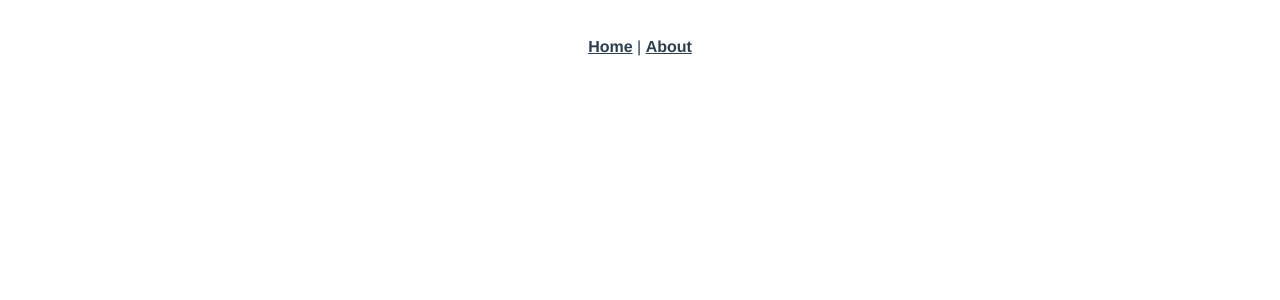
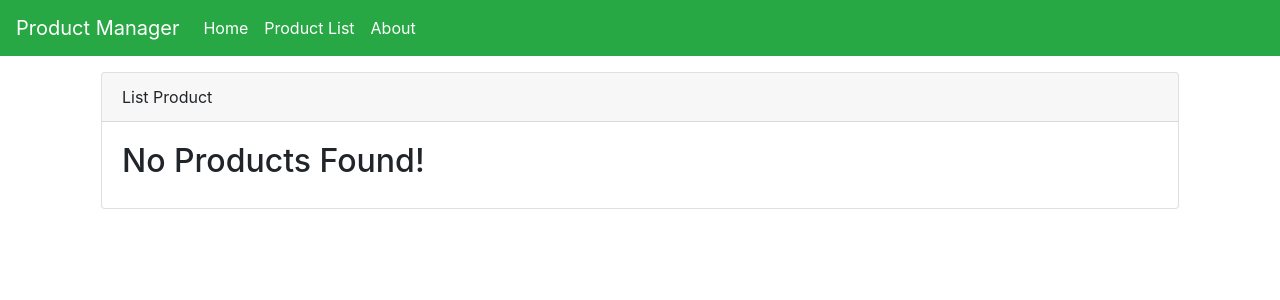
Before and after one commit to git4ruby/mohit-product-manager-vuex, a Vue app: page /product-list in a window 1280 px wide. Shown: the top 300 px of the page. Built offline with nearby package versions, Linux system fonts and the light colour scheme.

Commit message:
Copy required code from non vuex project

```diff
--- /dev/null
+++ b/db.json
@@ -0,0 +1,25 @@
+{
+  "products": [
+    {
+      "name": "Casual Shoe",
+      "price": "$10",
+      "brand": "Nike",
+      "inventoryStatus": false,
+      "id": 2
+    },
+    {
+      "name": "Torn Jeans",
+      "price": "$99",
+      "brand": "Levis",
+      "inventoryStatus": true,
+      "id": 3
+    },
+    {
+      "name": "Xbox S",
+      "price": "$399",
+      "brand": "Microsoft",
+      "inventoryStatus": false,
+      "id": 4
+    }
+  ]
+}
--- a/package.json
+++ b/package.json
@@ -8,7 +8,11 @@
     "lint": "vue-cli-service lint"
   },
   "dependencies": {
+    "axios": "^0.19.2",
+    "bootstrap": "^4.4.1",
+    "bootstrap-vue": "^2.13.1",
     "core-js": "^3.6.4",
+    "vee-validate": "^2.2.15",
     "vue": "^2.6.11",
     "vue-router": "^3.1.6",
     "vuex": "^3.1.3"
--- a/public/index.html
+++ b/public/index.html
@@ -5,6 +5,7 @@
     <meta http-equiv="X-UA-Compatible" content="IE=edge">
     <meta name="viewport" content="width=device-width,initial-scale=1.0">
     <link rel="icon" href="<%= BASE_URL %>favicon.ico">
+    <script src="https://kit.fontawesome.com/0fc052f6ac.js" crossorigin="anonymous"></script>
     <title><%= htmlWebpackPlugin.options.title %></title>
   </head>
   <body>
--- a/src/App.vue
+++ b/src/App.vue
@@ -1,32 +1,26 @@
 <template>
-  <div id="app">
-    <div id="nav">
-      <router-link to="/">Home</router-link> |
-      <router-link to="/about">About</router-link>
-    </div>
-    <router-view/>
+  <div>
+    <AppHeader />
+    <b-container>
+      <b-row class="justify-content-center">
+        <router-view/>
+      </b-row>
+    </b-container>
   </div>
 </template>
 
+<script>
+import AppHeader from '@/components/AppHeader'
+
+export default {
+  components: {
+    AppHeader
+  }
+}
+</script>
 <style>
-#app {
-  font-family: Avenir, Helvetica, Arial, sans-serif;
-  -webkit-font-smoothing: antialiased;
-  -moz-osx-font-smoothing: grayscale;
-  text-align: center;
-  color: #2c3e50;
-}
-
-#nav {
-  padding: 30px;
-}
-
-#nav a {
-  font-weight: bold;
-  color: #2c3e50;
-}
-
-#nav a.router-link-exact-active {
-  color: #42b983;
+a{
+  text-decoration: none !important;
+  color: #ffffff !important;
 }
 </style>
--- /dev/null
+++ b/src/components/AddProduct.vue
@@ -0,0 +1,81 @@
+<template>
+  <b-col md="6" class="m-3">
+    <b-card header="Add Product">
+      <b-card-body>
+        <b-form autocomplete="off">
+          <b-form-group label="Name">
+            <b-form-input v-validate="{required: true, min: 3}" v-model= "form.name" id="name" name= 'name' trim></b-form-input>
+            <div v-if="submitted" class="error-message">
+              {{ errors.first('name') }}
+            </div>
+          </b-form-group>
+          <b-form-group label="Price ($)">
+            <b-form-input v-validate="{required: true, numeric: true}" v-model= "form.price" id="price" name= 'price' trim> </b-form-input>
+            <div v-if="submitted" class="error-message">
+              {{ errors.first('price') }}
+            </div>
+          </b-form-group>
+          <b-form-group label="Brand">
+            <b-form-input v-validate="{required: true}" v-model= "form.brand" id="brand" name= 'brand' trim></b-form-input>
+            <div v-if="submitted" class="error-message">
+              {{ errors.first('brand') }}
+            </div>
+          </b-form-group>
+          <b-form-group label="Inventory">
+            <div v-if="submitted" class="error-message">
+              {{ errors.first('inventoryStatus') }}
+            </div>
+            <b-form-radio v-validate="{required: true}" v-model= "form.inventoryStatus" name="inventoryStatus" value="true">In Stock</b-form-radio>
+            <b-form-radio v-model= "form.inventoryStatus" name="inventoryStatus" value="false">Out of Stock</b-form-radio>
+          </b-form-group>
+        </b-form>
+      </b-card-body>
+      <b-button block variant="primary" @click="addProduct">Add Product</b-button>
+    </b-card>
+  </b-col>
+</template>
+
+<script>
+export default {
+  data(){
+    return {
+      form: {
+        name: '',
+        price: '',
+        brand: '',
+        inventoryStatus: ''
+      },
+      submitted: false
+    }
+  },
+  methods: {
+    /* eslint-disable-no-console */
+    async addProduct(){
+      this.submitted = true
+      let result = await this.$validator.validate()
+      if(result){
+        // this.$emit('addProduct', {
+        //   name: this.form.name,
+        //   price: '$' + this.form.price,
+        //   brand: this.form.brand,
+        //   inventoryStatus: this.form.inventoryStatus === 'true'
+        // })
+        this.form = {
+          name: '',
+          price: '',
+          brand: '',
+          inventoryStatus: ''
+        }
+        this.submitted = false
+      }
+      console.log(result)
+      console.log(this.form)
+    }
+  }
+
+}
+</script>
+
+<style>
+
+</style>
--- /dev/null
+++ b/src/components/AppHeader.vue
@@ -0,0 +1,30 @@
+<template>
+  <div>
+    <b-navbar toggleable="lg" type="dark" variant="success">
+      <b-navbar-brand href="#">Product Manager</b-navbar-brand>
+      <b-navbar-toggle target="nav-collapse"></b-navbar-toggle>
+      <b-collapse id="nav-collapse" is-nav>
+        <b-navbar-nav>
+          <b-nav-item><router-link to="/"> Home </router-link></b-nav-item>
+          <b-nav-item><router-link to="/product-list"> Product List </router-link></b-nav-item>
+          <b-nav-item><router-link to="/about"> About </router-link></b-nav-item>
+        </b-navbar-nav>
+      </b-collapse>
+    </b-navbar>
+  </div>
+</template>
+
+<script>
+export default {
+  name: 'AppHeader',
+  data(){
+    return {
+
+    }
+  }
+}
+</script>
+
+<style>
+
+</style>
--- /dev/null
+++ b/src/components/ListProduct.vue
@@ -0,0 +1,55 @@
+<template>
+  <b-col class="m-3">
+    <b-card header="List Product">
+      <b-card-group deck>
+        <b-card
+          style="min-width: 50%"
+          class="m-3"
+          :border-variant="product.inventoryStatus? 'success':'danger'"
+          align="center"
+          v-for="product in products" :key="product.id"
+        >
+          <b-badge class="mb-3" :variant="product.inventoryStatus? 'success':'danger'">{{ product.inventoryStatus? 'IN STOCK':'OUT OF STOCK' }}</b-badge>
+          <b-card-text><strong>Name: </strong>{{ product.name }}</b-card-text>
+          <b-card-text><strong>Price: </strong>{{ product.price }}</b-card-text>
+          <b-card-text><strong>Brand: </strong>{{ product.brand }}</b-card-text>
+          <hr />
+          <b-row>
+            <b-col>
+              <b-button variant="danger" @click="deleteProduct(product.id)"><i class="fas fa-trash"></i></b-button>
+            </b-col>
+            <b-col>
+              <UpdateProduct :product="product" @updateProduct="updateProduct"/>
+            </b-col>
+          </b-row>
+        </b-card>
+      </b-card-group>
+      <h2 v-if="products.length < 1">No Products Found!</h2>
+    </b-card>
+  </b-col>
+</template>
+
+<script>
+import UpdateProduct from '@/components/UpdateProduct'
+
+export default {
+  data() {
+    return {
+      products:[]
+    }
+  },
+  components: {
+    UpdateProduct
+  },
+  methods: {
+    // deleteProduct(productId){
+    // },
+    // updateProduct(updatedProduct){
+    // }
+  }
+}
+</script>
+
+<style>
+
+</style>
--- /dev/null
+++ b/src/components/UpdateProduct.vue
@@ -0,0 +1,97 @@
+<template>
+  <div>
+     <b-button @click="modalShow = !modalShow"><i class="fas fa-edit"></i></b-button>
+     <b-modal
+      v-model="modalShow"
+      title="UpdateProduct"
+      @show="showModal"
+      @hidden="resetModal"
+      @ok="handleSubmit"
+      >
+        <b-form autocomplete="off">
+          <b-form-group label="Name">
+            <b-form-input v-validate="{required: true, min: 3}" v-model= "form.name" id="name" name= 'name' trim></b-form-input>
+            <div v-if="submitted" class="error-message">
+              {{ errors.first('name') }}
+            </div>
+          </b-form-group>
+          <b-form-group label="Price ($)">
+            <b-form-input v-validate="{required: true, numeric: true}" v-model= "form.price" id="price" name= 'price' trim> </b-form-input>
+            <div v-if="submitted" class="error-message">
+              {{ errors.first('price') }}
+            </div>
+          </b-form-group>
+          <b-form-group label="Brand">
+            <b-form-input v-validate="{required: true}" v-model= "form.brand" id="brand" name= 'brand' trim></b-form-input>
+            <div v-if="submitted" class="error-message">
+              {{ errors.first('brand') }}
+            </div>
+          </b-form-group>
+          <b-form-group label="Inventory">
+            <div v-if="submitted" class="error-message">
+              {{ errors.first('inventoryStatus') }}
+            </div>
+            <b-form-radio v-validate="{required: true}" v-model= "form.inventoryStatus" name="inventoryStatus" value="true">In Stock</b-form-radio>
+            <b-form-radio v-model= "form.inventoryStatus" name="inventoryStatus" value="false">Out of Stock</b-form-radio>
+          </b-form-group>
+        </b-form>
+     </b-modal>
+  </div>
+</template>
+
+<script>
+export default {
+  name: 'UpdateProduct',
+  props: ['product'],
+  data() {
+    return {
+      modalShow: false,
+      form: {
+        name: '',
+        price: '',
+        brand: '',
+        inventoryStatus: ''
+      },
+      submitted: false
+    }
+  },
+  methods: {
+    showModal(){
+      this.form = {
+        name: this.$props.product.name,
+        price: this.$props.product.price.split('$')[1],
+        brand: this.$props.product.brand,
+        inventoryStatus: this.$props.product.inventoryStatus.toString(),
+      }
+    },
+    resetModal(){
+      console.log('Model Closed')
+      this.form = {}
+    },
+    async handleSubmit(bvModalEvt){
+      // Prevent modal from closing
+      bvModalEvt.preventDefault()
+      this.submitted = true
+      let result = await this.$validator.validate()
+      console.log(result)
+      console.log('Model Submitted')
+      if(result){
+        // this.$emit('updateProduct', {
+        //   name: this.form.name,
+        //   price: '$' + this.form.price,
+        //   brand: this.form.brand,
+        //   inventoryStatus: this.form.inventoryStatus === 'true',
+        //   id: this.$props.product.id
+        // })
+        this.modalShow = false
+        this.submitted = false
+
+      }
+    }
+  }
+}
+</script>
+
+<style>
+
+</style>
--- a/src/router/index.js
+++ b/src/router/index.js
@@ -1,6 +1,7 @@
 import Vue from 'vue'
 import VueRouter from 'vue-router'
 import Home from '../views/Home.vue'
+import Products from '../views/Products'
 
 Vue.use(VueRouter)
 
@@ -9,6 +10,11 @@ Vue.use(VueRouter)
     path: '/',
     name: 'Home',
     component: Home
+  },
+  {
+    path: '/product-list',
+    name: 'Product List',
+    component: Products
   },
   {
     path: '/about',
--- a/src/views/Home.vue
+++ b/src/views/Home.vue
@@ -1,18 +1,15 @@
 <template>
-  <div class="home">
-    <img alt="Vue logo" src="../assets/logo.png">
-    <HelloWorld msg="Welcome to Your Vue.js App"/>
-  </div>
+  <AddProduct />
 </template>
 
 <script>
 // @ is an alias to /src
-import HelloWorld from '@/components/HelloWorld.vue'
+import AddProduct from '@/components/AddProduct'
 
 export default {
   name: 'Home',
   components: {
-    HelloWorld
+    AddProduct
   }
 }
 </script>
--- /dev/null
+++ b/src/views/Products.vue
@@ -0,0 +1,17 @@
+<template>
+  <ListProduct />
+</template>
+
+<script>
+import ListProduct from '@/components/ListProduct'
+
+export default {
+  components: {
+    ListProduct
+  }
+}
+</script>
+
+<style>
+
+</style>
```
Also changed, not shown: src/main.js (+12 -0 lines), 1 other file (tests, documents, lock files or other folders).
